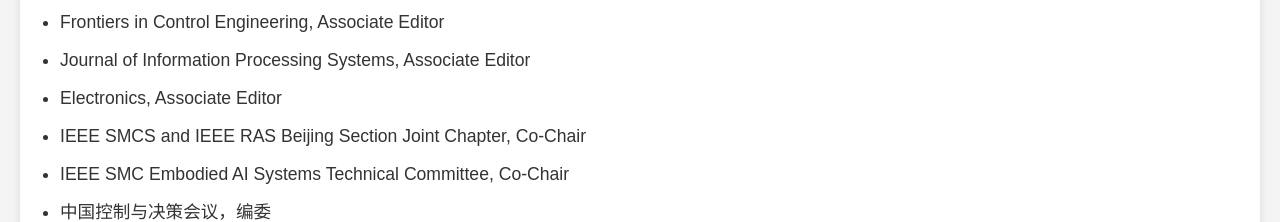
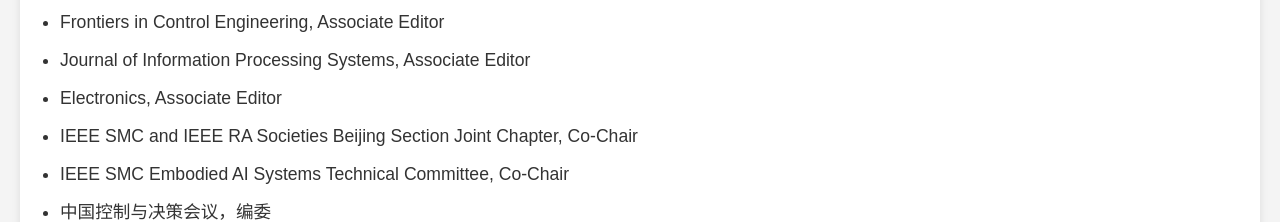
Before and after one commit to JSHuangCQU/Huang, a plain HTML site: page Chinese.html in a window 1280 px wide. Shown: the part 1920-2142 px from the top of the page. Drawn offline with Linux system fonts and the light colour scheme.

Commit message:
Update Chinese.html

```diff
--- a/Chinese.html
+++ b/Chinese.html
@@ -211,7 +211,7 @@
                     <li>Frontiers in Control Engineering, Associate Editor</li>
                     <li>Journal of Information Processing Systems, Associate Editor</li>
                     <li>Electronics, Associate Editor</li>
-                    <li>IEEE SMCS and IEEE RAS Beijing Section Joint Chapter, Co-Chair</li>
+                    <li>IEEE SMC and IEEE RA Societies Beijing Section Joint Chapter, Co-Chair</li>
                     <li>IEEE SMC Embodied AI Systems Technical Committee, Co-Chair</li>
                     <li>中国控制与决策会议，编委</li>
                     <!-- More items here -->
```
